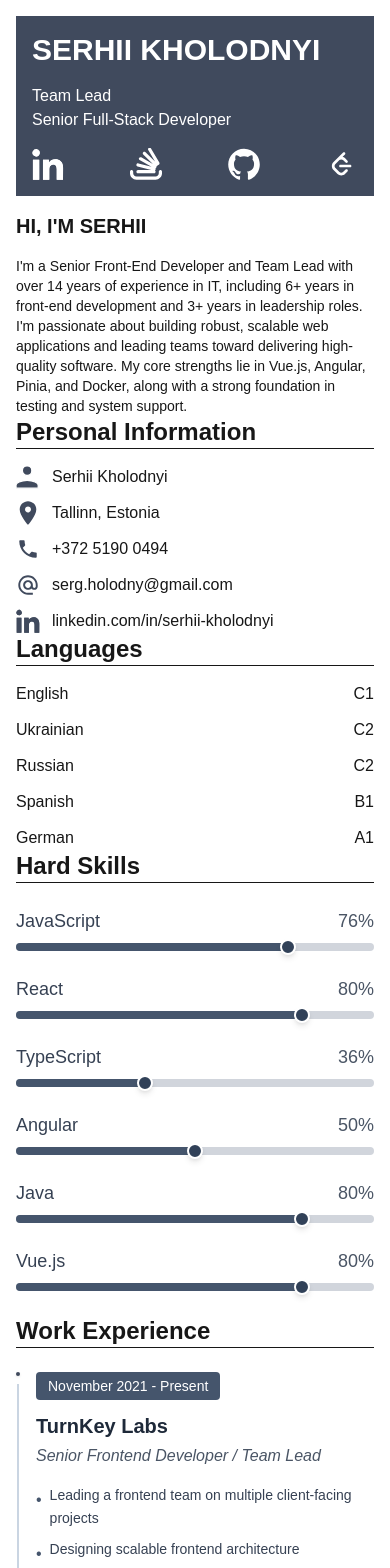
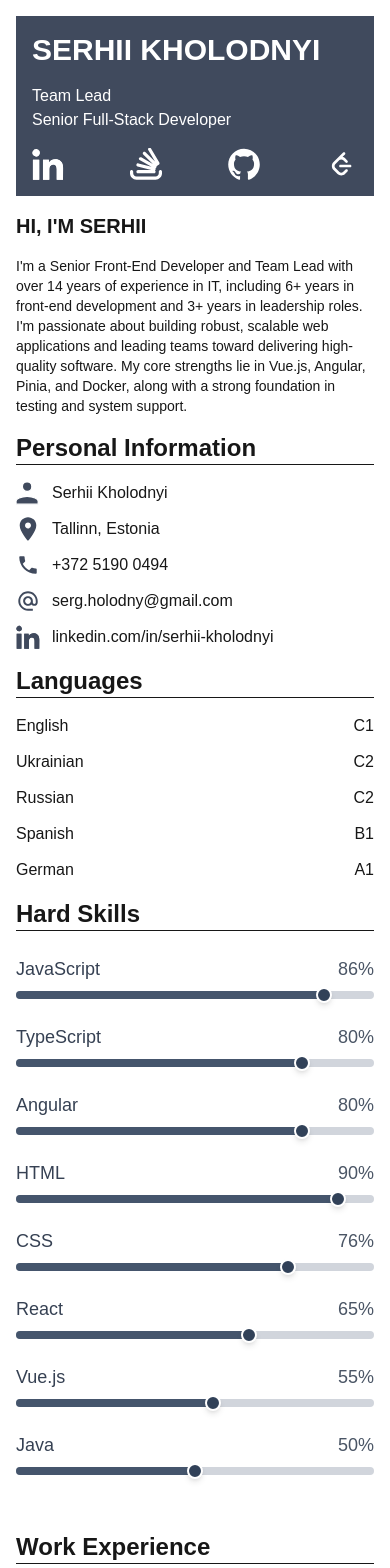
Before and after one commit to oliverfrost/my-personal-website, a Next.js app: page / in a window 390 px wide. Shown: the top 1568 px of the page. Built offline with nearby package versions, Linux system fonts and the light colour scheme; a web font is replaced by a local one.

Commit message:
Fixes urls in summary. Adjust margins on mobile screen. Adjusts gaps in larger screens.

```diff
--- a/app/page.tsx
+++ b/app/page.tsx
@@ -11,15 +11,23 @@ import ContactForm from '@/components/contact-form';
 
 export default function Home() {
   return (
-    <main className='p-4 lg:flex lg:gap-8'>
+    <main className='w-full p-4 lg:flex lg:gap-14'>
       <div className="mb-4 lg:mb-0 lg:w-1/3">
         <Summary />
       </div>
 
-      <div className="lg:w-2/3">
+      <div className="flex flex-col gap-4 lg:w-2/3 lg:gap-14">
         <Greeting />
-        <PersonalInformation />
-        <Languages />
+
+       <div className="lg:flex lg:gap-4">
+        <div className="lg:w-1/2">
+          <PersonalInformation />
+        </div>
+        <div className="lg:w-1/2">
+          <Languages />
+        </div>
+
+       </div>
         <HardSkills />
         <Skills />
         <WorkExperience />
--- a/components/contact-form.tsx
+++ b/components/contact-form.tsx
@@ -23,7 +23,7 @@ export default function ContactForm() {
     };
 
     return (
-        <div className="mx-auto max-w-md">
+        <div className="w-full">
             <div className="bg-gray-50 rounded-3xl p-8 border border-gray-200">
                 {/* Status Badge */}
                 {isOpenForNewOpportunities && (
--- a/components/domain-expertise.tsx
+++ b/components/domain-expertise.tsx
@@ -8,7 +8,7 @@ import SocialNetworksIcon from "./icons/social-networks-icon";
 
 export default function DomainExpertise() {
     return (
-        <div className="mx-auto max-w-md">
+        <div className="w-full">
             <h2 className="mb-4 text-2xl font-bold border-b-1">
                 Domain Expertise
             </h2>
--- a/components/hard-skills.tsx
+++ b/components/hard-skills.tsx
@@ -2,16 +2,18 @@ import React from 'react';
 import SkillSlider from './skill-slider';
 
 const skills = [
-  { skill: 'JavaScript', percentage: 76 },
-  { skill: 'React', percentage: 80 },
-  { skill: 'TypeScript', percentage: 36 },
-  { skill: 'Angular', percentage: 50 },
-  { skill: 'Java', percentage: 80 },
-  { skill: 'Vue.js', percentage: 80 }
+  { skill: 'JavaScript', percentage: 86 },
+  { skill: 'TypeScript', percentage: 80 },
+  { skill: 'Angular', percentage: 80 },
+  { skill: 'HTML', percentage: 90 },
+  { skill: 'CSS', percentage: 76 },
+  { skill: 'React', percentage: 65 },
+  { skill: 'Vue.js', percentage: 55 },
+  { skill: 'Java', percentage: 50 },
 ];
 
 export default function HardSkills() {
-  return <div className="mx-auto max-w-md">
+  return <div className="w-full">
     <h2 className="mb-4 text-2xl font-bold border-b-1">
       Hard Skills
     </h2>
--- a/components/languages.tsx
+++ b/components/languages.tsx
@@ -1,7 +1,7 @@
 import React from 'react';
 
 export default function Languages() {
-  return <div className="mx-auto max-w-md">
+  return <div className="w-full">
     <h2 className="mb-4 text-2xl font-bold border-b-1">
       Languages
     </h2>
--- a/components/personal-information.tsx
+++ b/components/personal-information.tsx
@@ -7,7 +7,7 @@ import AtIcon from './icons/at';
 
 export default function PersonalInformation() {
   return (
-    <div className="mx-auto max-w-md">
+    <div className="w-full mb-4 lg:mb-0">
       <h2 className="mb-4 text-2xl font-bold border-b-1">
         Personal Information
       </h2>
--- a/components/summary.tsx
+++ b/components/summary.tsx
@@ -23,12 +23,14 @@ export default function Summary({ className }: { className?: string }) {
         </a>
       </li>
       <li>
-        <a href="https://github.com/oliverfrost" target="_blank"></a>
+        <a href="https://github.com/oliverfrost" target="_blank">
         <GithubIcon variant="light" />
+        </a>
       </li>
       <li>
-        <a href="https://leetcode.com/u/oliverfrost21/" target="_blank"></a>
+        <a href="https://leetcode.com/u/oliverfrost21/" target="_blank">
         <LeetCodeIcon variant="light" />
+        </a>
       </li>
     </ul>
 
--- a/components/work-experience.tsx
+++ b/components/work-experience.tsx
@@ -37,7 +37,7 @@ const workExperience = [
 ];
 
 export default function WorkExperience() {
-  return <div className="mx-auto max-w-md">
+  return <div className="w-full">
     <h2 className="mb-4 text-2xl font-bold border-b-1">
       Work Experience
     </h2>
```
